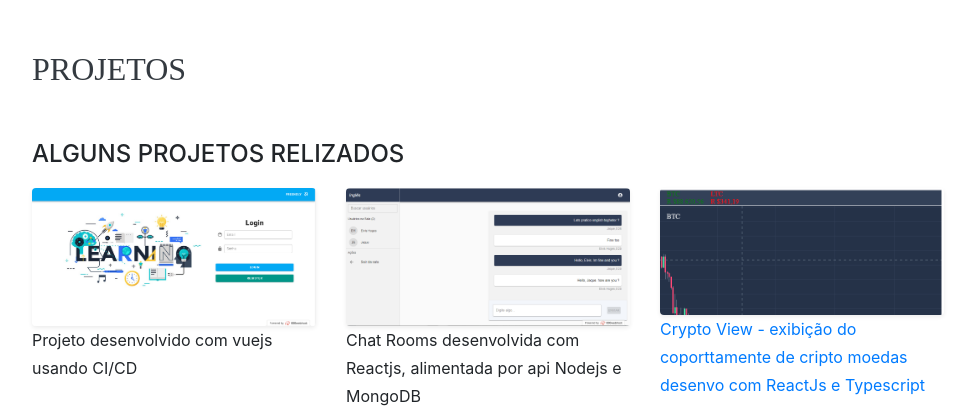
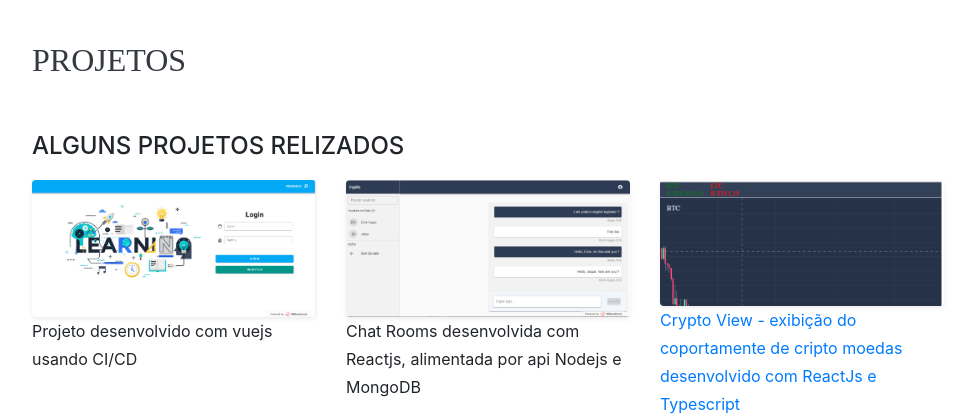
Before and after one commit to elvishuges/ElvisHuges.github.io, a website with bundled scripts: page index.html in a window 1280 px wide. Shown: the part 3689-4109 px from the top of the page, without its empty margins (288-1261 px from the left). Built offline with nearby package versions, Linux system fonts and the light colour scheme; files whose address does not match are found by name; a web font is replaced by a local one.

Commit message:
Update index.html

```diff
--- a/index.html
+++ b/index.html
@@ -229,7 +229,7 @@
           <a class="col-md-4 col-12" href="https://eltecno.000webhostapp.com/" target="_blank">
             <img width="460" height="345" class="img-fluid project-image rounded shadow-sm" src="img/cripto.png"
               alt="project name" />
-            <p>Crypto View - exibição do coporttamente de cripto moedas desenvo com ReactJs e Typescript</p>
+            <p>Crypto View - exibição do coportamente de cripto moedas desenvolvido com ReactJs e Typescript</p>
           </a>
           <a class="col-md-4 col-12"
             href="https://www.figma.com/proto/CMXQ565nUEtDTjFAF34NKM/Mockup-Empreendedorismo?node-id=64%3A9&scaling=scale-down"
```
